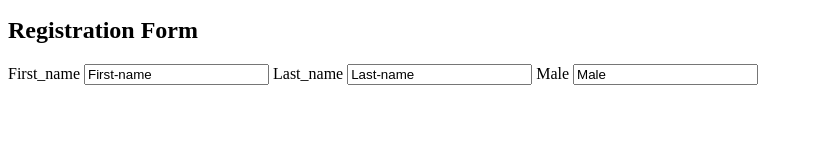
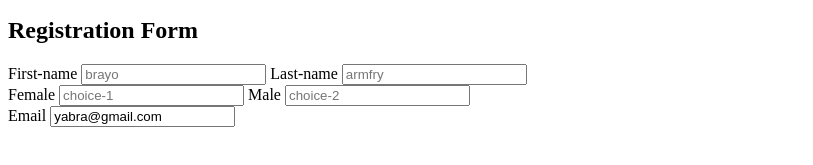
Before and after one commit to kibrian/lern-hub, a plain HTML site: page index.html in a window 1280 px wide. Shown: the part 155-320 px from the top of the page, without its empty margins (0-813 px from the left). Drawn offline with Linux system fonts and the light colour scheme.

Commit message:
restructured registration form

```diff
--- a/index.html
+++ b/index.html
@@ -7,19 +7,29 @@
     <h1>This is my first project</h1>
 
     <p>Lorem ipsum dolor, sit amet consectetur adipisicing elit.</br> Eos aspernatur recusandae sapiente laboriosam numquam, </br>vitae nobis debitis rem! Deleniti,</br> magni. Sit sint veniam corporis molestiae voluptate perferendis voluptatum reprehenderit qui!</p>
+    <h2>Registration Form</h2>
+    <div>
+        <form>
+            <label form="First-name">First-name</label>
+            <input type="text" name="First-name" placeholder="brayo" required>
 
-    <h2>Registration Form</h2>
-    <label for="First-name">First_name</label>
-    <input type="text" name="First-name" value="First-name">
+            <label form="Last-name">Last-name</label>
+            <input type="text" name="Last-name" placeholder="armfry" required>
 
+        </form>
+    </div>
+    <div>
+        <label form="gender-female">Female</label>
+        <input type="ratio" name="gender-female" placeholder="choice-1">
 
-    <label for="Last-name">Last_name</label>
-    <input type="text" name="Last-name" value="Last-name">
+        <label form="gender-male">Male</label>
+        <input type="ratio" name="gender-male" placeholder="choice-2">
+    </div>
 
-
-    <label for="Male">Male</label>
-    <input type="text" gender="" value="Male">
-
+    <div>
+        <label form="">Email</label>
+        <input type="text" email="email" value="yabra@gmail.com" required>
+    </div>
 
  </body>
 </html>
```
